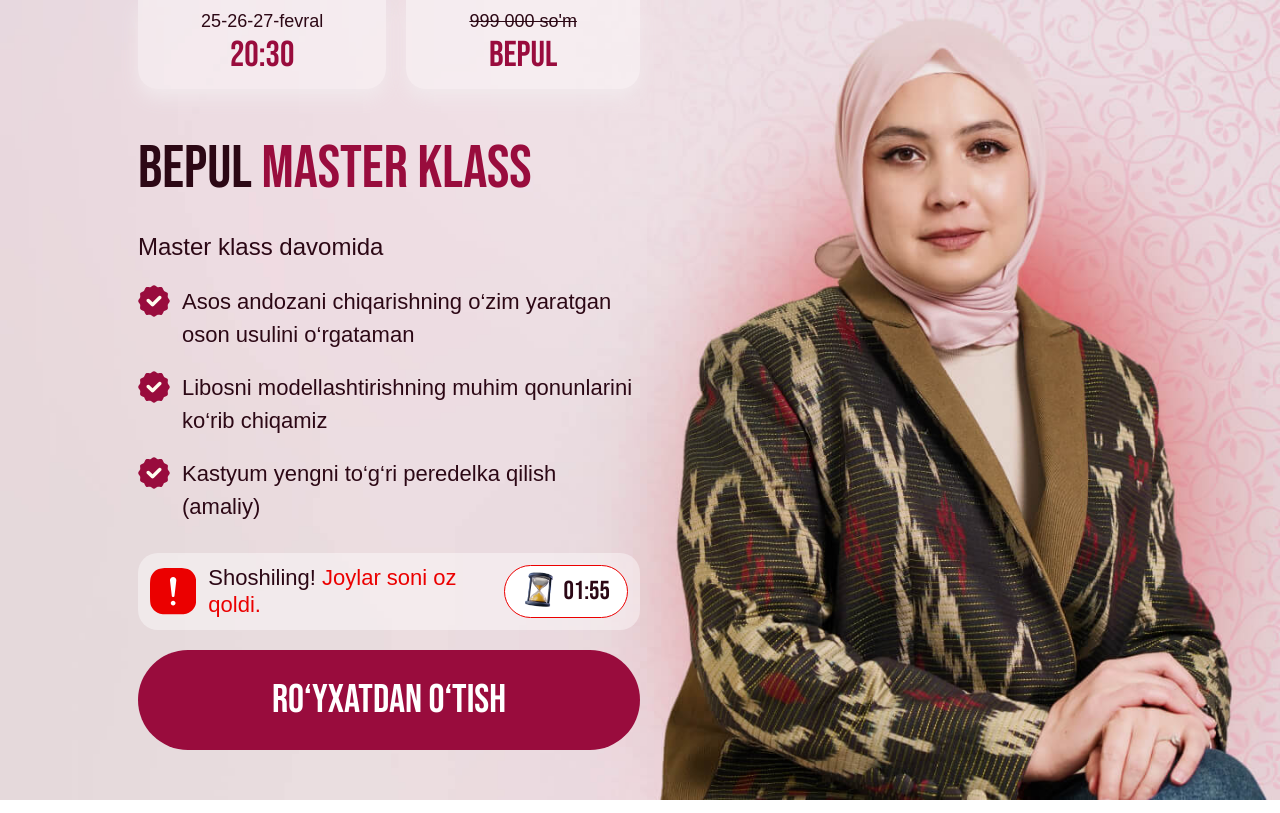
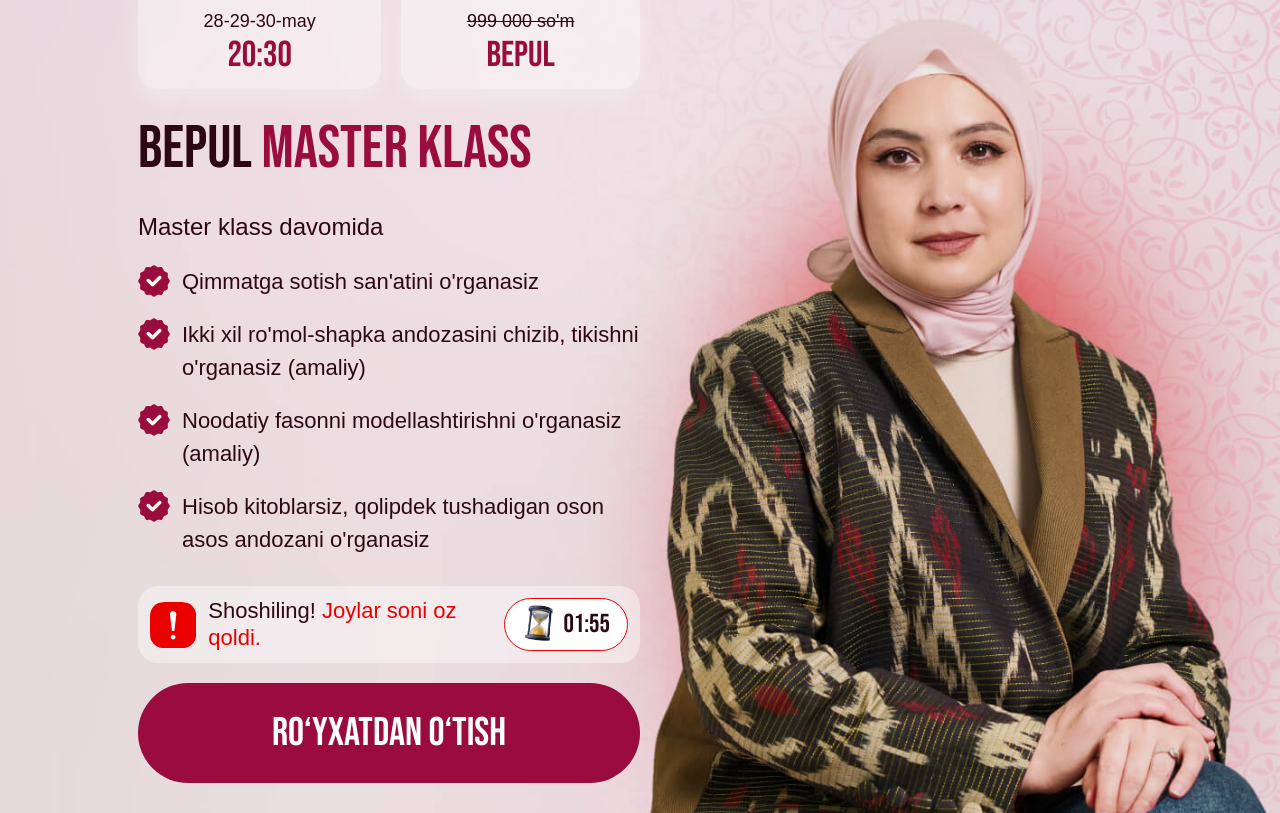
Before and after one commit to sultonbayevogabek/masterkomo-uz, a website: page index.html in a window 1280 px wide. Drawn offline with Linux system fonts and the light colour scheme; no server answers.

Commit message:
Update event dates, descriptions, and Telegram link
Updated event dates from February to May across the website. Updated content descriptions for better clarity and user engagement. Replaced the Telegram link with the latest channel URL.

```diff
--- a/index.html
+++ b/index.html
@@ -16,7 +16,7 @@
     <div class="hidden 1100px:flex gap-[8px] 800px:gap-[16px] 1200px:gap-[20px] leading-[1.3]">
       <div
         class="flex flex-col grow py-3 800px:py-[9.5px] text-center rounded-b-[16px] 800px:rounded-b-[20px] 1200:rounded-b-[28px] shadow bg-[rgb(255,255,255,0.4)]">
-        <div class="text-[12px] 800px:text-[14px] 1200px:text-[18px] font-[300]">25-26-27-fevral</div>
+        <div class="text-[12px] 800px:text-[14px] 1200px:text-[18px] font-[300]">28-29-30-may</div>
         <div class="text-[20px] 800px:text-[28px] 1200px:text-[36px] font-bebas text-[#990C3D]">20:30</div>
       </div>
       <div
@@ -35,7 +35,7 @@
             fill="#F10657"/>
         </svg>
 
-        <div class="text-[18px] 800px:text-[20px]">25-26-27-fevral</div>
+        <div class="text-[18px] 800px:text-[20px]">28-29-30-may</div>
       </div>
 
       <div class="text-[24px] 800px:text-[28px] font-bebas text-[#990C3D]">20:30</div>
@@ -90,8 +90,9 @@
                 fill="#FFFCEE"/>
             </svg>
 
-            <p class="text-[16px] 800px:text-[18px] 1200px:text-[22px] font-[300]">Asos andozani chiqarishning o‘zim
-              yaratgan oson usulini o‘rgataman</p>
+            <p class="text-[16px] 800px:text-[18px] 1200px:text-[22px] font-[300]">
+              Qimmatga sotish san'atini o'rganasiz
+            </p>
           </li>
           <li class="flex items-start gap-[12px]">
             <svg class="w-[20px] 800px:w-[24px] 1200px:w-[32px] shrink-0" viewBox="0 0 38 38" fill="none"
@@ -104,8 +105,9 @@
                 fill="#FFFCEE"/>
             </svg>
 
-            <p class="text-[16px] 800px:text-[18px] 1200px:text-[22px] font-[300]">Libosni modellashtirishning muhim
-              qonunlarini ko‘rib chiqamiz</p>
+            <p class="text-[16px] 800px:text-[18px] 1200px:text-[22px] font-[300]">
+              Ikki xil ro'mol-shapka andozasini chizib, tikishni o'rganasiz (amaliy)
+            </p>
           </li>
           <li class="flex items-start gap-[12px]">
             <svg class="w-[20px] 800px:w-[24px] 1200px:w-[32px] shrink-0" viewBox="0 0 38 38" fill="none"
@@ -118,7 +120,23 @@
                 fill="#FFFCEE"/>
             </svg>
 
-            <p class="text-[16px] 800px:text-[18px] 1200px:text-[22px] font-[300]">Kastyum yengni to‘g‘ri peredelka qilish (amaliy)
+            <p class="text-[16px] 800px:text-[18px] 1200px:text-[22px] font-[300]">
+              Noodatiy fasonni modellashtirishni o'rganasiz (amaliy)
+            </p>
+          </li>
+          <li class="flex items-start gap-[12px]">
+            <svg class="w-[20px] 800px:w-[24px] 1200px:w-[32px] shrink-0" viewBox="0 0 38 38" fill="none"
+                 xmlns="http://www.w3.org/2000/svg">
+              <path
+                d="M37.75 19C37.75 20.6 35.7844 21.9187 35.3906 23.3937C34.9844 24.9187 36.0125 27.0438 35.2406 28.3781C34.4562 29.7344 32.0969 29.8969 30.9969 30.9969C29.8969 32.0969 29.7344 34.4562 28.3781 35.2406C27.0438 36.0125 24.9187 34.9844 23.3937 35.3906C21.9187 35.7844 20.6 37.75 19 37.75C17.4 37.75 16.0812 35.7844 14.6062 35.3906C13.0812 34.9844 10.9563 36.0125 9.62188 35.2406C8.26562 34.4562 8.10313 32.0969 7.00313 30.9969C5.90313 29.8969 3.54375 29.7344 2.75937 28.3781C1.9875 27.0438 3.01562 24.9187 2.60938 23.3937C2.21563 21.9187 0.25 20.6 0.25 19C0.25 17.4 2.21563 16.0812 2.60938 14.6062C3.01562 13.0812 1.9875 10.9563 2.75937 9.62188C3.54375 8.26562 5.90313 8.10313 7.00313 7.00313C8.10313 5.90313 8.26562 3.54375 9.62188 2.75937C10.9563 1.9875 13.0812 3.01562 14.6062 2.60938C16.0812 2.21563 17.4 0.25 19 0.25C20.6 0.25 21.9187 2.21563 23.3937 2.60938C24.9187 3.01562 27.0438 1.9875 28.3781 2.75937C29.7344 3.54375 29.8969 5.90313 30.9969 7.00313C32.0969 8.10313 34.4562 8.26562 35.2406 9.62188C36.0125 10.9563 34.9844 13.0812 35.3906 14.6062C35.7844 16.0812 37.75 17.4 37.75 19Z"
+                fill="#990C3D"/>
+              <path
+                d="M24.4188 13.4125L17.2813 20.55L13.5813 16.8531C13.1954 16.4674 12.6721 16.2508 12.1266 16.2508C11.581 16.2508 11.0578 16.4674 10.6719 16.8531C10.2862 17.239 10.0696 17.7622 10.0696 18.3078C10.0696 18.8534 10.2862 19.3766 10.6719 19.7625L15.8625 24.9531C16.2381 25.3283 16.7473 25.539 17.2781 25.539C17.809 25.539 18.3182 25.3283 18.6938 24.9531L27.325 16.3219C27.7107 15.936 27.9273 15.4127 27.9273 14.8672C27.9273 14.3216 27.7107 13.7984 27.325 13.4125C27.1342 13.2215 26.9077 13.0701 26.6584 12.9667C26.409 12.8634 26.1418 12.8102 25.8719 12.8102C25.602 12.8102 25.3347 12.8634 25.0854 12.9667C24.836 13.0701 24.6095 13.2215 24.4188 13.4125Z"
+                fill="#FFFCEE"/>
+            </svg>
+
+            <p class="text-[16px] 800px:text-[18px] 1200px:text-[22px] font-[300]">
+              Hisob kitoblarsiz, qolipdek tushadigan oson asos andozani o'rganasiz
             </p>
           </li>
         </ul>
--- a/js/register.js
+++ b/js/register.js
@@ -6,7 +6,7 @@
 
   document.querySelector('#joinToChannel')?.addEventListener('click', async () => {
     await statistics.onClickTgBtn();
-    window.location.href = 'https://t.me/+d1JDpgATetViMGJi';
+    window.location.href = 'https://t.me/+9RjoYMCF4G41NjFi';
   })
 
   if (user && user?.name && user?.phone && user?.time) {
```
Also changed, not shown: telegram.html (+2 -2 lines).
